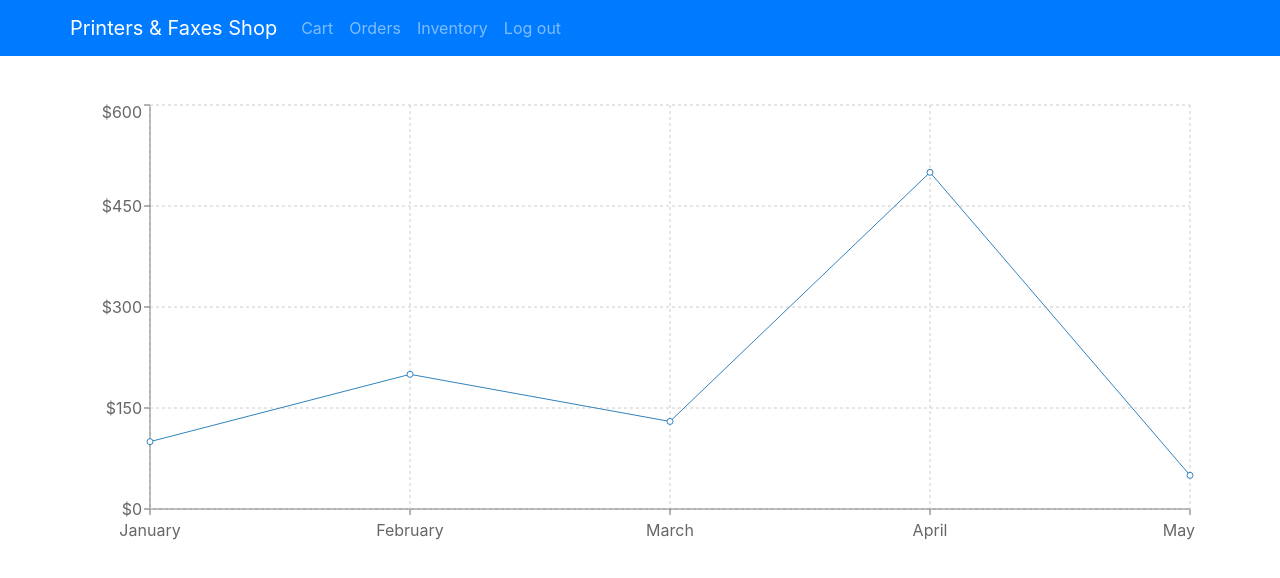
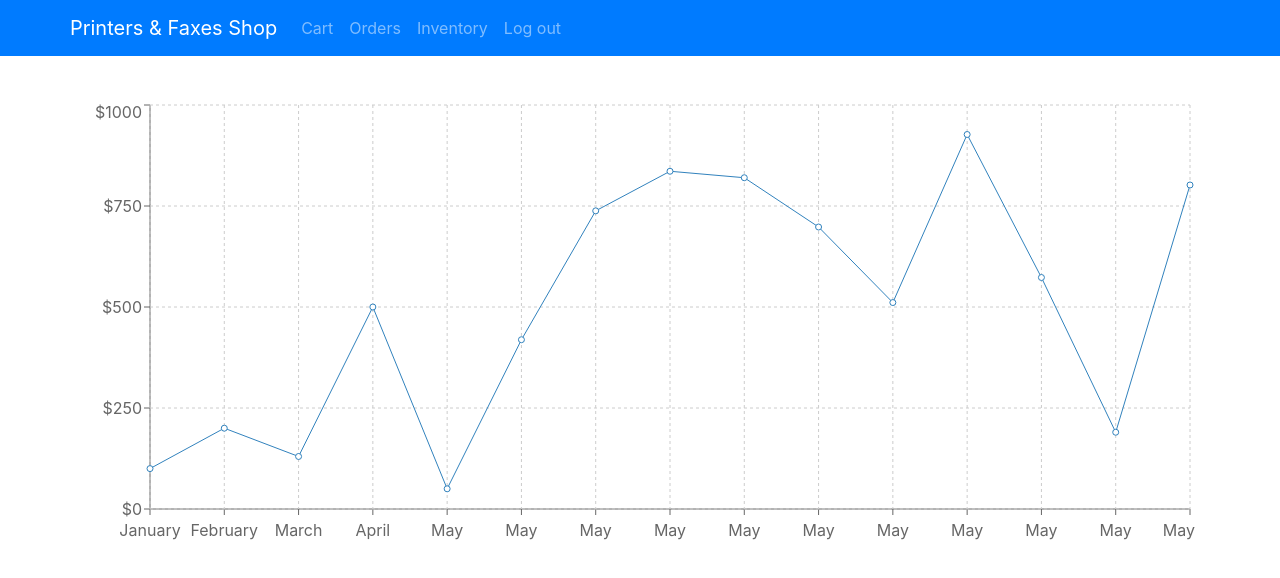
Before and after one commit to dloranc/printers-shop, a React (Create React App) app: page /inventory in a window 1280 px wide. Shown: the top 578 px of the page. Built offline with nearby package versions, Linux system fonts and the light colour scheme; sample sign-in values are in the browser's storage.

Commit message:
Add dynamic data to the chart

```diff
--- a/src/screens/Inventory/Inventory.js
+++ b/src/screens/Inventory/Inventory.js
@@ -35,6 +35,17 @@ export class ScreensInventory extends Component {
         }
     }
 
+    componentDidMount() {
+        setInterval(() => {
+            this.setState({
+                data: [...this.state.data, {
+                    month: 'May',
+                    value: Math.floor(Math.random() * 1000),
+                }]
+            })
+        }, 500);
+    }
+
     render() {
         if (store.getState().isAuthenticated && store.getState().role === 'admin') {
             return (
@@ -45,7 +56,7 @@ export class ScreensInventory extends Component {
 
                         <CartesianGrid strokeDasharray="3 3"/>
 
-                        <Line name="price" type="linear" dataKey="value"/>
+                        <Line name="price" type="linear" dataKey="value" isAnimationActive={false}/>
 
                         <Tooltip/>
                     </LineChart>
```
